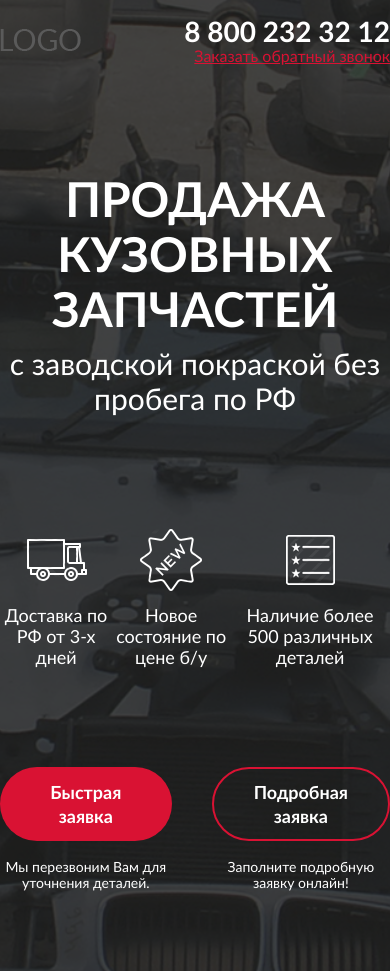
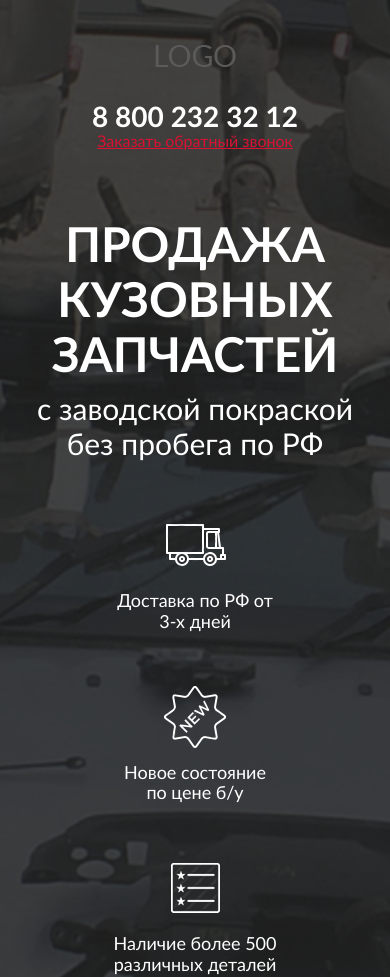
Before and after one commit to mgeorgievsky/kuzovnoy-remont, a website: page app/index.html in a window 390 px wide. Shown: the top 977 px of the page. Drawn offline with nearby package versions, Linux system fonts and the light colour scheme.

Commit message:
DONE: header adaptive

```diff
--- a/app/index.html
+++ b/app/index.html
@@ -15,7 +15,7 @@
         <div class="header__overlay">
             <div class="container">
                 <div class="header__top">
-                    <img src="img/logo.png" alt="Logo" class="header__logo">
+                    <div class="header__logo"><img src="img/logo.png" alt="Logo"></div>
                     <div class="header__phone">
                         <div class="header__phone-number">8 800 232 32 12</div>
                         <a href="#callback-modal" class="header__phone-callback callback-link">Заказать обратный звонок</a>
--- a/app/scss/_media.scss
+++ b/app/scss/_media.scss
@@ -0,0 +1,41 @@
+@media (max-width: 960px) {
+    .container {
+        padding: 0 30px;
+    }
+}
+
+@media (max-width: 580px) {
+    .header {
+        &__features {
+            display: block;
+            margin-top: 30px;
+        }
+        &__buttons {
+            display: block;
+            margin-top: 80px;
+        }
+        &__feature,
+        &__buttons-box,
+        &__buttons-box+&__buttons-box {
+            margin: 0 auto;
+            margin-top: 40px;
+        }
+    }
+}
+
+@media (max-width: 450px) {
+    .header {
+        &__top {
+            display: block;
+        }
+        &__logo,
+        &__phone {
+            margin: 0 auto;
+            text-align: center;
+            padding-top: 30px;
+        }
+        &__title {
+            margin-top: 50px;
+        }
+    }
+}
--- a/app/scss/style.scss
+++ b/app/scss/style.scss
@@ -18,6 +18,7 @@
         display: flex;
         justify-content: space-between;
         align-items: center;
+        flex-wrap: wrap;
     }
     &__phone {
         text-align: right;
```
Also changed, not shown: app/css/style.min.css.
